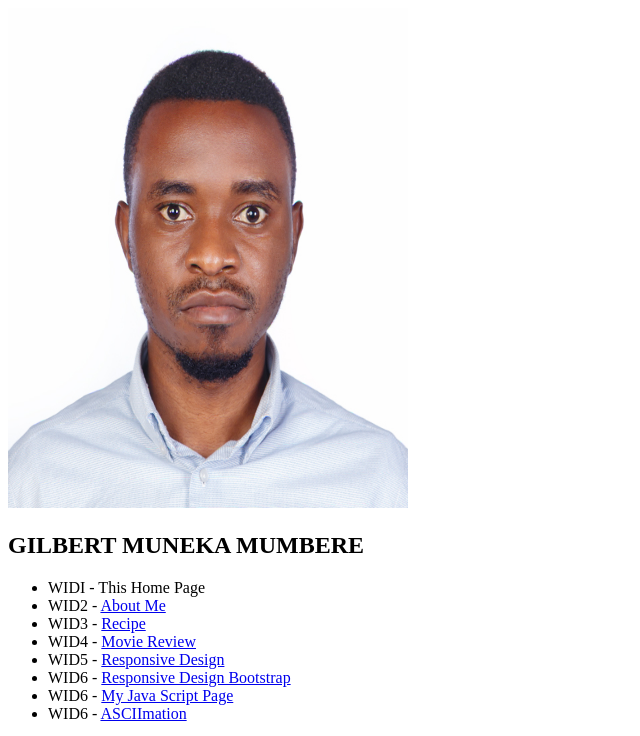
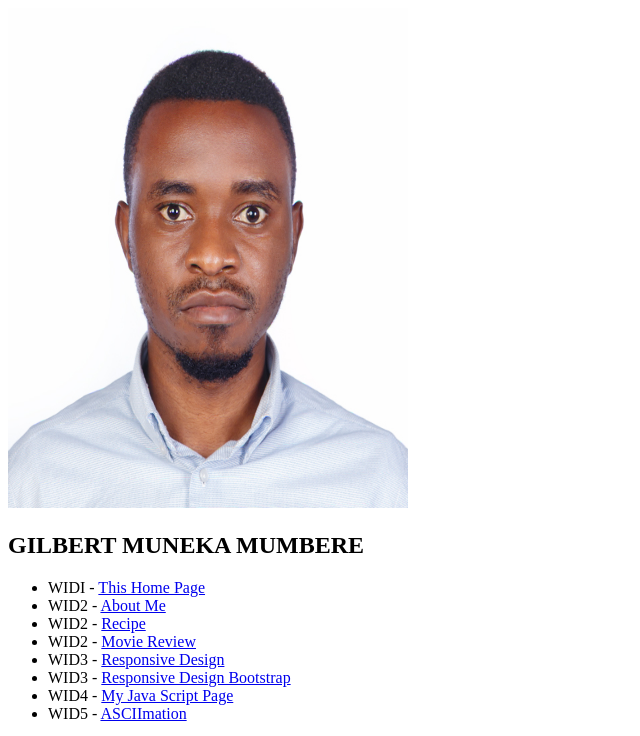
Before and after one commit to munekamgilbert/munekamgilbert.github.io, a plain HTML site: page index.html in a window 1280 px wide. Shown: the top 736 px of the page, without its empty margins (0-640 px from the left). Drawn offline with Linux system fonts and the light colour scheme; grey boxes are pictures that could not be loaded.

Commit message:
Update index.html

```diff
--- a/index.html
+++ b/index.html
@@ -9,15 +9,14 @@
    <h2><strong>GILBERT MUNEKA MUMBERE</strong></h2>
 
    <ul>
-   	<li>WIDI - This Home Page</li>
+   	<li>WIDI - <a href="munekamgilbert.github.io/">This Home Page</a></li>
    	<li>WID2 - <a href="munekamgilbert.github.io/aboutme/">About Me</a></li>
-	<li>WID3 - <a href="munekamgilbert.github.io/Styling/">Recipe</a></li>
-   	<li>WID4 - <a href="munekamgilbert.github.io/Layout/">Movie Review</a></li>
-   	<li>WID5 - <a href="munekamgilbert.github.io/ResponsiveDesign1/">Responsive Design</a></li>
-   	<li>WID6 - <a href="munekamgilbert.github.io/ResponsiveDesign_bootstrap/">Responsive Design Bootstrap</a></li>
-	<li>WID6 - <a href="munekamgilbert.github.io/javascriptassignment1">My Java Script Page</a></li>
-        <li>WID6 - <a href="munekamgilbert.github.io/ASCIImation_assgnment">ASCIImation</a></li>
-
+	<li>WID2 - <a href="munekamgilbert.github.io/Styling/">Recipe</a></li>
+   	<li>WID2 - <a href="munekamgilbert.github.io/Layout/">Movie Review</a></li>
+   	<li>WID3 - <a href="munekamgilbert.github.io/ResponsiveDesign1/">Responsive Design</a></li>
+   	<li>WID3 - <a href="munekamgilbert.github.io/ResponsiveDesign_bootstrap/">Responsive Design Bootstrap</a></li>
+	<li>WID4 - <a href="munekamgilbert.github.io/javascriptassignment1">My Java Script Page</a></li>
+        <li>WID5 - <a href="munekamgilbert.github.io/ASCIImation_assgnment">ASCIImation</a></li>
    </ul>
 <a href="https://validator.w3.org/nu/?doc=https://munekamgilbert.github.io/"><img src="https://manalabs.org/img/w3c-html.png" alt="Gilbert Muneka Mumbere"> </a>
 </body>
```
